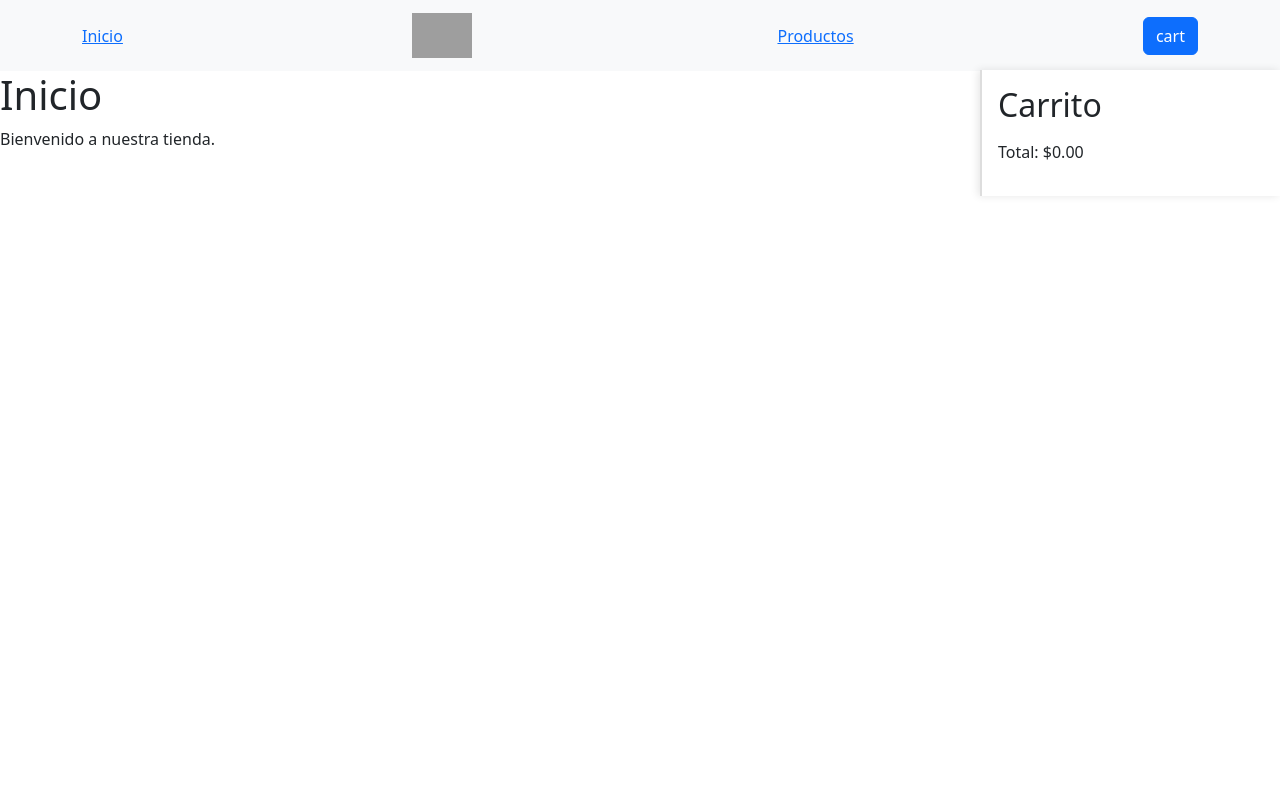
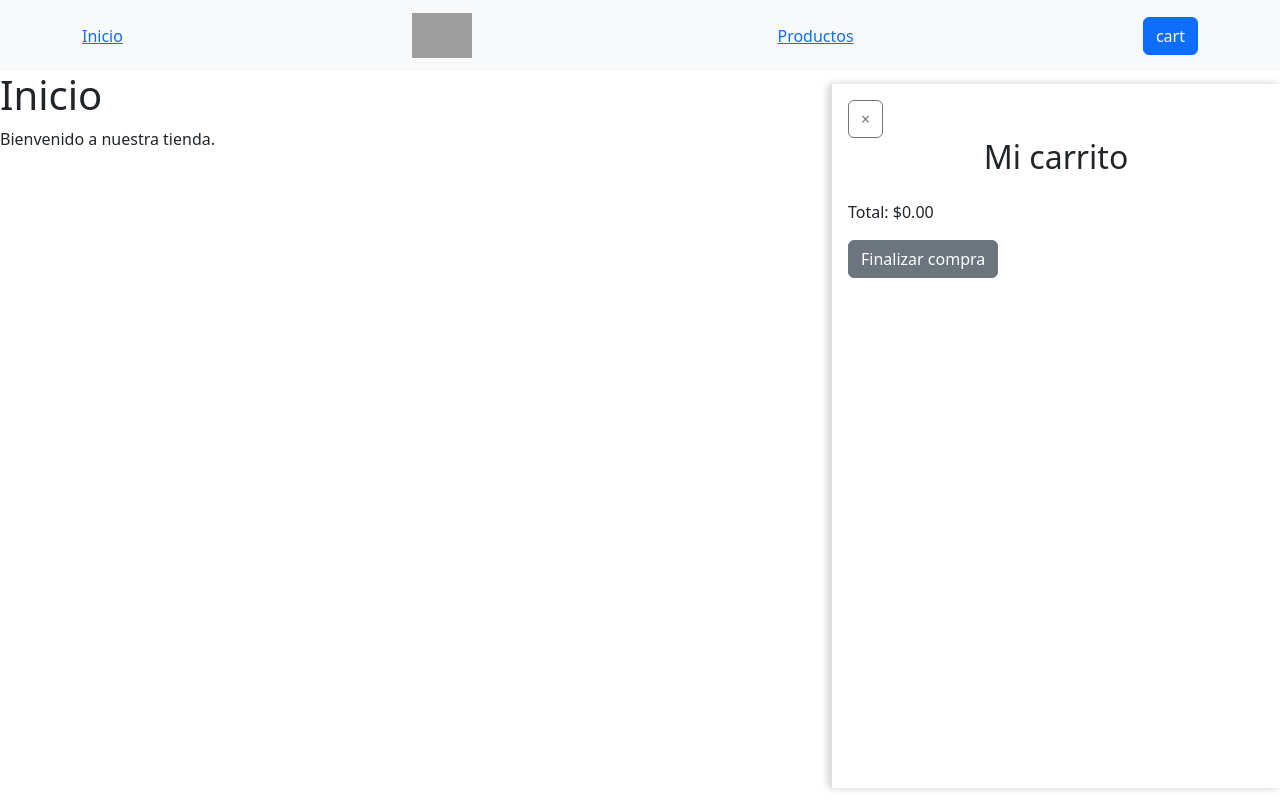
Before and after one commit to LeoPlazaIstea/ECommerce-LAWC, a website with bundled scripts: page index.html in a window 1280 px wide. Both pictures are taken after a click on the button "cart". Built offline with nearby package versions, Linux system fonts and the light colour scheme; grey boxes are pictures that could not be loaded; files whose address does not match are found by name.

Commit message:
agrego  logo provisorio, comienzo a maquetar el carrito y corrijo errores de navegacion para la carga del carrito.

```diff
--- a/components/Styles/Styles.css
+++ /dev/null
@@ -1,18 +0,0 @@
-/* estilos minimos para poder ver HAY QUE CAMBIARLOS!!!!!! */
-
-.cart {
-    position: fixed;
-    top: 70px;
-    right: 0;
-    width: 300px;
-    background: white;
-    border-left: 2px solid #ddd;
-    padding: 1em;
-    box-shadow: -2px 0 8px rgba(0, 0, 0, 0.1);
-    max-height: 100vh;
-    overflow-y: auto;
-  }
-
-  .hidden {
-    display: none;
-  }
--- a/components/Styles/cart.css
+++ b/components/Styles/cart.css
@@ -1,20 +1,19 @@
 /* estilos minimos para poder ver HAY QUE CAMBIARLOS!!!!!! */
-.cart {
+
+
+  .cart {
     position: fixed;
+    top: 84px;
     right: 0;
-    top: 0;
-    width: 300px;
-    height: 100%;
+    width: 450px;
+    height: 88vh;
     background: white;
-    box-shadow: -2px 0 10px rgba(0,0,0,0.2);
-    transform: translateX(100%);
-    transition: transform 0.3s ease;
-    padding: 1rem;
-    z-index: 1000;
+    border-left: 2px solid #ddd;
+    padding: 1em;
+    box-shadow: -2px 0 8px rgba(0, 0, 0, 0.1);
+    max-height: 100vh;
+    overflow-y: auto;
   }
-  .cart.show {
-    transform: translateX(0);
-  }
-  .cart.hidden {
+  .cart.invisible {
     transform: translateX(100%);
   }
--- a/components/js/cart.js
+++ b/components/js/cart.js
@@ -17,11 +17,12 @@ export const Cart = (() => {
       total += item.price * item.quantity;
 
       const li = document.createElement('li');
+      li.classList.add("mt-3")
       li.innerHTML = `
         ${item.name} - $${item.price} x ${item.quantity}
-        <button class="decrease-qty" data-id="${item.id}">-</button>
-        <button class="increase-qty" data-id="${item.id}">+</button>
-        <button class="remove-item" data-id="${item.id}">Quitar</button>
+        <button class="btn decrease-qty btn-outline-secondary" data-id="${item.id}">-</button>
+        <button class="btn increase-qty btn-outline-secondary" data-id="${item.id}">+</button>
+        <button class="btn remove-item btn-outline-danger" data-id="${item.id}">Quitar</button>
       `;
       itemsContainer.appendChild(li);
     });
@@ -80,7 +81,7 @@ export const Cart = (() => {
         removeFromCart(id);
       }
       if (e.target.id === 'toggle-cart') {
-        document.getElementById('cart').classList.toggle('hidden');
+        document.getElementById('cart').classList.toggle('invisible');
       }
     });
   };
--- a/components/js/main.js
+++ b/components/js/main.js
@@ -1,8 +1,19 @@
 import { Cart } from './cart.js';
 import{ Router} from '../../Services/router.js'
 
+//fetch del cart para que cargue async, de este modo no carga vacio.
+async function loadCartHTML() {
+  try {
+    const res = await fetch('/components/views/cart.html');
+    const html = await res.text();
+    document.getElementById('cart').innerHTML = html;
+  } catch (err) {
+    console.error("Error al cargar el carrito:", err);
+  }
+}
 //Llamadas en la carga del dom
-document.addEventListener('DOMContentLoaded', () => {
+document.addEventListener('DOMContentLoaded', async () => {
+  await loadCartHTML();
   Cart.init();
   Router.init();
 });
--- a/components/views/cart.html
+++ b/components/views/cart.html
@@ -1,8 +1,8 @@
 <!-- template base del carrito -->
 <div id="cart-sidebar" class="cart hidden">
-    <button id="close-cart">&times;</button>
-    <h2>Mi carrito</h2>
-    <ul id="cart-items"></ul>
+    <button id="toggle-cart" class="btn btn-outline-secondary ">&times;</button>
+    <h2 class="text-center">Mi carrito</h2>
+    <ul id="cart-items" class="mt-4"></ul>
     <p>Total: $<span id="cart-total">0</span></p>
-    <button id="checkout-btn">Finalizar compra</button>
+    <button id="checkout-btn" class="btn btn-secondary">Finalizar compra</button>
   </div>
--- a/index.html
+++ b/index.html
@@ -7,6 +7,7 @@
     <meta name="viewport" content="width=device-width, initial-scale=1.0">
     <title>Mi E-commerce</title>
     <link rel="stylesheet" href="./components/Styles/Styles.css" />
+    <link rel="stylesheet" href="/components/Styles/cart.css">
     <link rel="stylesheet" href="node_modules/bootstrap/dist/css/bootstrap.min.css">
 </head>
 
@@ -14,11 +15,11 @@
     <header>
         <nav class="navbar navbar-light bg-light">
             <div class="container">
-                <!--  una vez que terminamos, sacar los tags, esos dos botones son orientativos de momento-->
+                <!--  una vez que terminamos, sacar los tags <a> o agregar nuevas rutas para navegación, esos dos botones son orientativos de momento-->
                 <!-- este tag es donde tienen que estar las cards sin el detalle, osea el listado de productos -->
                 <a href="/" data-link>Inicio</a>
                 <a class="navbar-brand" href="/">
-                    <img src="/assets/ChatGPT Image 19 may 2025, 21_02_13.png" alt="" width="60">
+                    <img src="/assets/logos/ChatGPT Image 19 may 2025, 21_02_13.png" alt="" width="60">
                 </a>
                 <!-- este tag es lo que luego seria el modal -->
                 <a href="/productos" data-link>Productos</a>
@@ -29,13 +30,12 @@
     </header>
 
     <main>
+        <!-- render de las rutas -->
         <div id="view"></div>
     </main>
 
-    <aside id="cart" class="cart hidden">
-        <h2>Carrito</h2>
-        <ul id="cart-items"></ul>
-        <p>Total: $<span id="cart-total">0.00</span></p>
+    <aside id="cart" class="cart invisible">
+        <!-- Contenido del carrito -->
     </aside>
 
     <script type="module" src="/components/js/main.js"></script>
```
Also changed, not shown: README.md, 2 other files.
